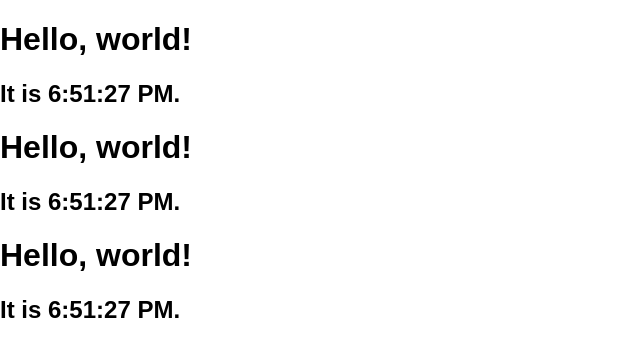
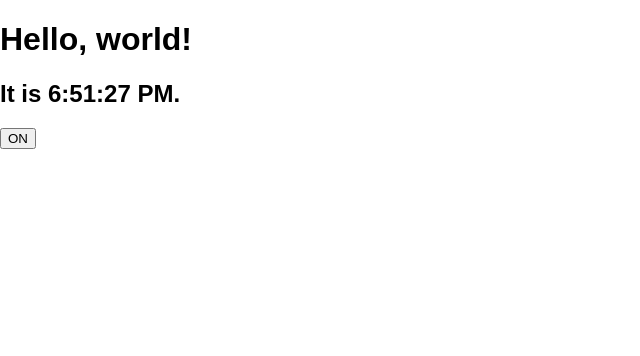
Before and after one commit to GuillaumeLebeau/react-hello-world, a React (Create React App) app: page / in a window 1280 px wide. Shown: the top 356 px of the page, without its empty margins (0-640 px from the left). Built offline with nearby package versions, Linux system fonts and the light colour scheme.

Commit message:
Handling Events
https://facebook.github.io/react/docs/handling-events.html

```diff
--- a/src/index.js
+++ b/src/index.js
@@ -39,12 +39,34 @@
   }
 }
 
+class Toggle extends React.Component {
+  constructor(props) {
+    super(props);
+    this.state = {isToggleOn: true};
+  }
+
+  // This syntax ensures `this` is bound within handleClick.
+  // Warning: this is *experimental* syntax.
+  handleClick = () => {
+    this.setState(prevState => ({
+      isToggleOn: !prevState.isToggleOn
+    }));
+  }
+
+  render() {
+    return (
+      <button onClick={this.handleClick}>
+        {this.state.isToggleOn ? 'ON' : 'OFF'}
+      </button>
+    );
+  }
+}
+
 function App() {
   return (
     <div>
       <Clock />
-      <Clock />
-      <Clock />
+      <Toggle />
     </div>
   );
 }
```
